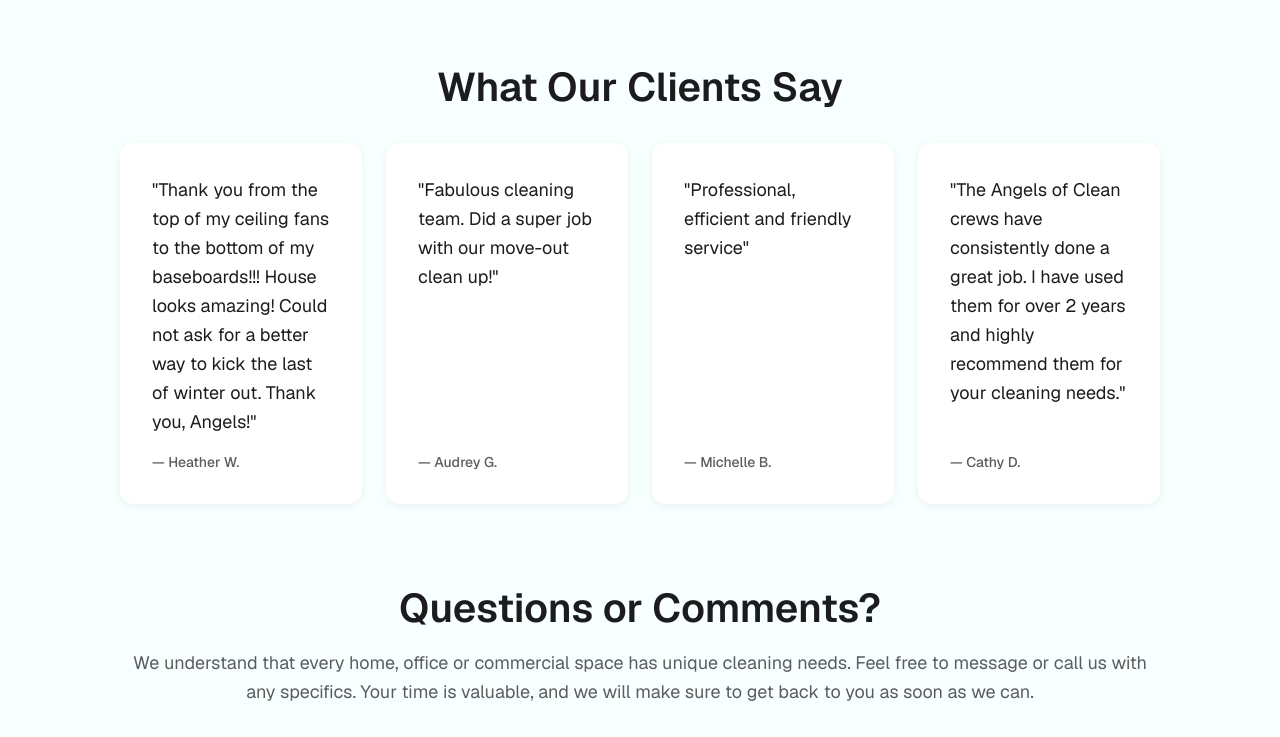
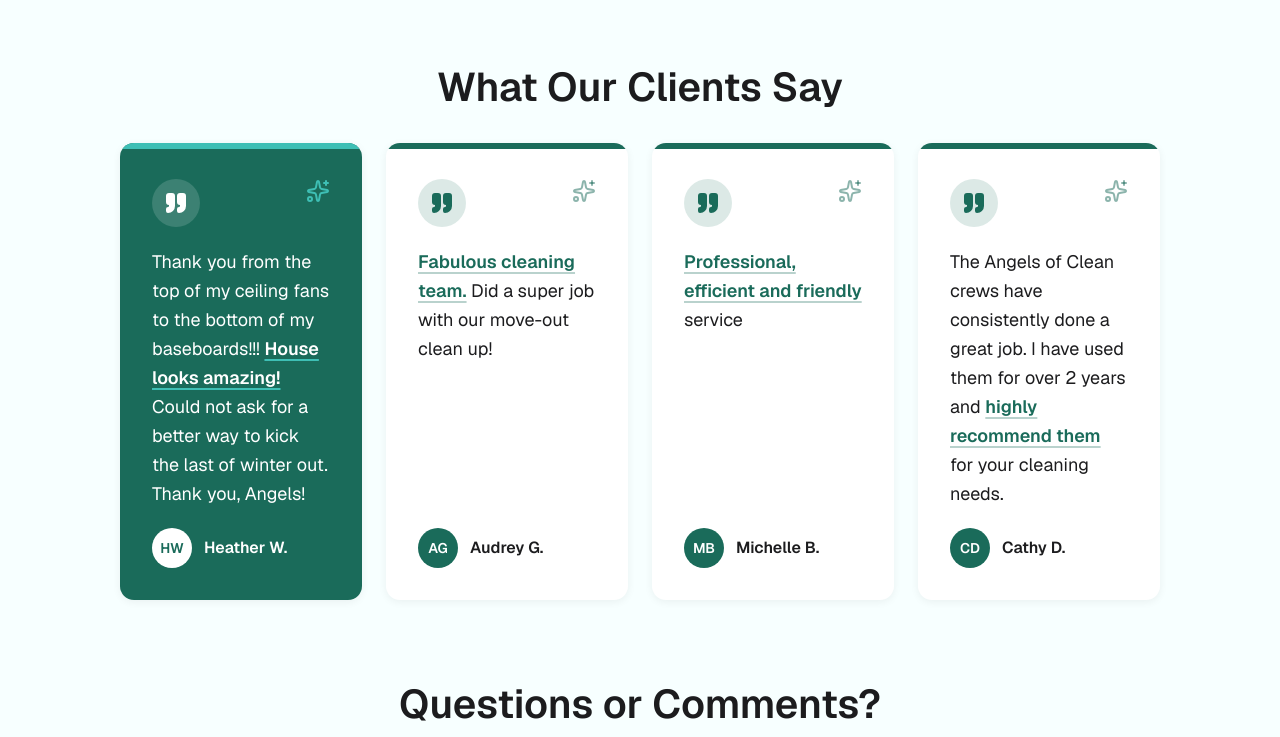
Before and after one commit to KaydenCouldBeBetter/angelsofclean, a Next.js app in the folder angels-of-clean/: page /areas in a window 1280 px wide. Shown: the part 703-1440 px from the top of the page. Built offline with nearby package versions, Linux system fonts and the light colour scheme.

Commit message:
add flair to customer review cards: quote icon, initials avatar, highlights and a featured card

```diff
--- /dev/null
+++ b/angels-of-clean/components/site/ReviewCard.tsx
@@ -0,0 +1,95 @@
+import { Quote, Sparkles } from "lucide-react";
+import PlaceholderBadge from "@/components/home/PlaceholderBadge";
+import type { ReviewContent } from "@/lib/homepage-content";
+import { cn } from "@/lib/utils";
+
+/** "Heather W." becomes "HW". Never more than two letters. */
+export function initialsOf(author: string): string {
+  const letters = author
+    .split(/\s+/)
+    .map((word) => word.replace(/[^\p{L}]/gu, "").charAt(0))
+    .filter(Boolean);
+  return letters.slice(0, 2).join("").toUpperCase();
+}
+
+// The quote with the review's highlight (if any) in bold. The words are the
+// customer's own: `highlight` has to appear in `quote` word for word, and when it
+// doesn't the quote is shown plain.
+function QuoteText({ quote, highlight, featured }: { quote: string; highlight?: string; featured: boolean }) {
+  const at = highlight ? quote.indexOf(highlight) : -1;
+  if (!highlight || at === -1) return <>{quote}</>;
+  return (
+    <>
+      {quote.slice(0, at)}
+      <span
+        className={cn(
+          "font-semibold underline decoration-2 underline-offset-4",
+          featured ? "decoration-primary-on-dark" : "text-primary decoration-primary/30",
+        )}
+      >
+        {highlight}
+      </span>
+      {quote.slice(at + highlight.length)}
+    </>
+  );
+}
+
+// One customer review. A teal accent bar, a quote icon, the quote, then the
+// author with an initials avatar. The featured review is a solid teal card.
+// Every icon is decoration (aria-hidden); the reader gets the quote and the name.
+// The avatar sits beside the figcaption, not inside it, so the caption's text is
+// the author's name alone.
+export default function ReviewCard({ review }: { review: ReviewContent }) {
+  const featured = review.featured === true;
+  return (
+    <figure
+      className={cn(
+        "relative grid h-full grid-cols-[auto_1fr] grid-rows-[auto_1fr_auto] items-center gap-x-3 gap-y-4 overflow-hidden rounded-xl p-6 pt-7 md:gap-y-5 md:p-8 md:pt-9",
+        "shadow-[0_2px_8px_rgba(0,0,0,0.06)] motion-safe:transition-[transform,box-shadow] motion-safe:duration-200",
+        "motion-safe:hover:-translate-y-0.5 motion-safe:hover:shadow-[0_8px_20px_rgba(0,0,0,0.10)]",
+        featured ? "bg-primary text-white" : "bg-white text-ink",
+      )}
+    >
+      <span
+        aria-hidden="true"
+        className={cn("absolute inset-x-0 top-0 h-1.5", featured ? "bg-primary-on-dark" : "bg-primary")}
+      />
+
+      <div className="col-span-2 flex items-start justify-between gap-3">
+        <span
+          aria-hidden="true"
+          className={cn(
+            "flex size-12 items-center justify-center rounded-full",
+            featured ? "bg-white/15 text-white" : "bg-primary/15 text-primary",
+          )}
+        >
+          <Quote className="size-6 fill-current" />
+        </span>
+        {review.placeholder ? (
+          <PlaceholderBadge />
+        ) : (
+          <Sparkles aria-hidden="true" className={cn("size-6", featured ? "text-primary-on-dark" : "text-primary/50")} />
+        )}
+      </div>
+
+      <blockquote className="col-span-2 self-start text-base md:text-lg md:leading-[29px]">
+        <p>
+          <QuoteText quote={review.quote} highlight={review.highlight} featured={featured} />
+        </p>
+      </blockquote>
+
+      <span
+        aria-hidden="true"
+        className={cn(
+          "flex size-10 items-center justify-center rounded-full text-sm font-semibold",
+          featured ? "bg-white text-primary" : "bg-primary text-white",
+        )}
+      >
+        {initialsOf(review.author)}
+      </span>
+      <figcaption className={cn("text-sm font-semibold md:text-base", featured ? "text-white" : "text-ink")}>
+        {review.author}
+      </figcaption>
+    </figure>
+  );
+}
--- a/angels-of-clean/components/site/ReviewGrid.tsx
+++ b/angels-of-clean/components/site/ReviewGrid.tsx
@@ -1,8 +1,8 @@
-import PlaceholderBadge from "@/components/home/PlaceholderBadge";
+import ReviewCard from "@/components/site/ReviewCard";
 import type { ReviewContent } from "@/lib/homepage-content";
 import { cn } from "@/lib/utils";
 
-// Customer reviews from lib/homepage-content.ts, as white cards.
+// Customer reviews from lib/homepage-content.ts, one ReviewCard each.
 export default function ReviewGrid({ reviews, columns }: { reviews: ReviewContent[]; columns: 3 | 4 }) {
   return (
     <ul
@@ -11,18 +11,7 @@ export default function ReviewGrid({ reviews, columns }: { reviews: ReviewConten
     >
       {reviews.map((review) => (
         <li key={review.id}>
-          <figure className="flex h-full flex-col gap-3 rounded-xl bg-white p-6 shadow-[0_2px_8px_rgba(0,0,0,0.06)] md:gap-4 md:p-8">
-            {review.placeholder && <PlaceholderBadge />}
-            <blockquote className="text-base text-ink md:text-lg md:leading-[29px]">
-              <p>&quot;{review.quote}&quot;</p>
-            </blockquote>
-            <figcaption className="mt-auto text-sm font-medium text-ink md:text-ink-muted">
-              <span aria-hidden="true" className="hidden md:inline">
-                —{" "}
-              </span>
-              {review.author}
-            </figcaption>
-          </figure>
+          <ReviewCard review={review} />
         </li>
       ))}
     </ul>
--- a/angels-of-clean/lib/homepage-content.ts
+++ b/angels-of-clean/lib/homepage-content.ts
@@ -26,6 +26,13 @@ export interface ReviewContent {
   placeholder: boolean;
   /** True for the three reviews the homepage shows; the Areas page shows all of them. */
   onHomepage: boolean;
+  /**
+   * A short phrase from the quote, shown in bold teal. It must appear in `quote`
+   * word for word (a test checks), so it only ever emphasises the customer's own words.
+   */
+  highlight?: string;
+  /** The one review shown as a solid teal card. At most one review sets this. */
+  featured?: boolean;
 }
 
 export interface TrustBadgeContent {
@@ -59,6 +66,8 @@ export const HOMEPAGE_REVIEWS: ReviewContent[] = [
     author: "Heather W.",
     placeholder: false,
     onHomepage: true,
+    highlight: "House looks amazing!",
+    featured: true,
   },
   {
     id: "audrey-g",
@@ -66,6 +75,7 @@ export const HOMEPAGE_REVIEWS: ReviewContent[] = [
     author: "Audrey G.",
     placeholder: false,
     onHomepage: true,
+    highlight: "Fabulous cleaning team.",
   },
   {
     id: "michelle-b",
@@ -73,6 +83,7 @@ export const HOMEPAGE_REVIEWS: ReviewContent[] = [
     author: "Michelle B.",
     placeholder: false,
     onHomepage: false,
+    highlight: "Professional, efficient and friendly",
   },
   {
     id: "cathy-d",
@@ -81,6 +92,7 @@ export const HOMEPAGE_REVIEWS: ReviewContent[] = [
     author: "Cathy D.",
     placeholder: false,
     onHomepage: true,
+    highlight: "highly recommend them",
   },
 ];
 
```
Also changed, not shown: 2 other files (tests, documents, lock files or other folders).
